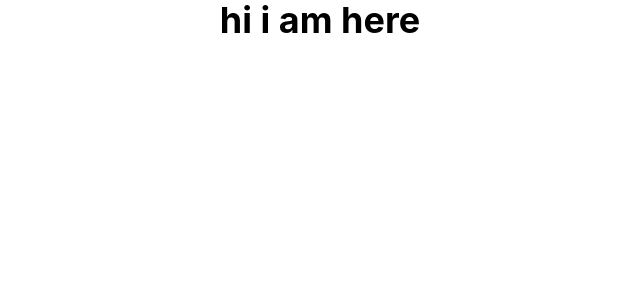
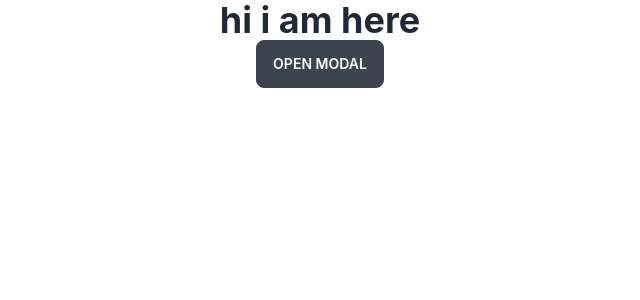
Before and after one commit to shabbirahmedshuvo01/my-product-house, a React (Create React App) app: page / in a window 1280 px wide. Shown: the top 300 px of the page, without its empty margins (320-960 px from the left). Built offline with nearby package versions, Linux system fonts and the light colour scheme.

Commit message:
modal all set ups

```diff
--- a/package.json
+++ b/package.json
@@ -6,6 +6,7 @@
     "@testing-library/jest-dom": "^5.16.5",
     "@testing-library/react": "^13.4.0",
     "@testing-library/user-event": "^13.5.0",
+    "daisyui": "^2.29.0",
     "react": "^18.2.0",
     "react-dom": "^18.2.0",
     "react-scripts": "5.0.1",
--- a/src/App.js
+++ b/src/App.js
@@ -4,7 +4,25 @@ function App() {
   return (
     <div className="App">
       <h1 className='text-4xl font-bold'>hi i am here</h1>
-    </div>
+
+      <div>
+
+        <label for="my-modal" class="btn modal-button">open modal</label>
+
+
+        <input type="checkbox" id="my-modal" class="modal-toggle" />
+        <div class="modal">
+          <div class="modal-box">
+            <h3 class="font-bold text-lg">Congratulations random Internet user!</h3>
+            <p class="py-4">You've been selected for a chance to get one year of subscription to use Wikipedia for free!</p>
+            <div class="modal-action">
+              <label for="my-modal" class="btn">Yay!</label>
+            </div>
+          </div>
+        </div>
+      </div>
+
+    </div >
   );
 }
 
--- a/tailwind.config.js
+++ b/tailwind.config.js
@@ -6,5 +6,5 @@ module.exports = {
   theme: {
     extend: {},
   },
-  plugins: [],
+  plugins: [require("daisyui")],
 }
```
Also changed, not shown: 1 other file (tests, documents, lock files or other folders).
